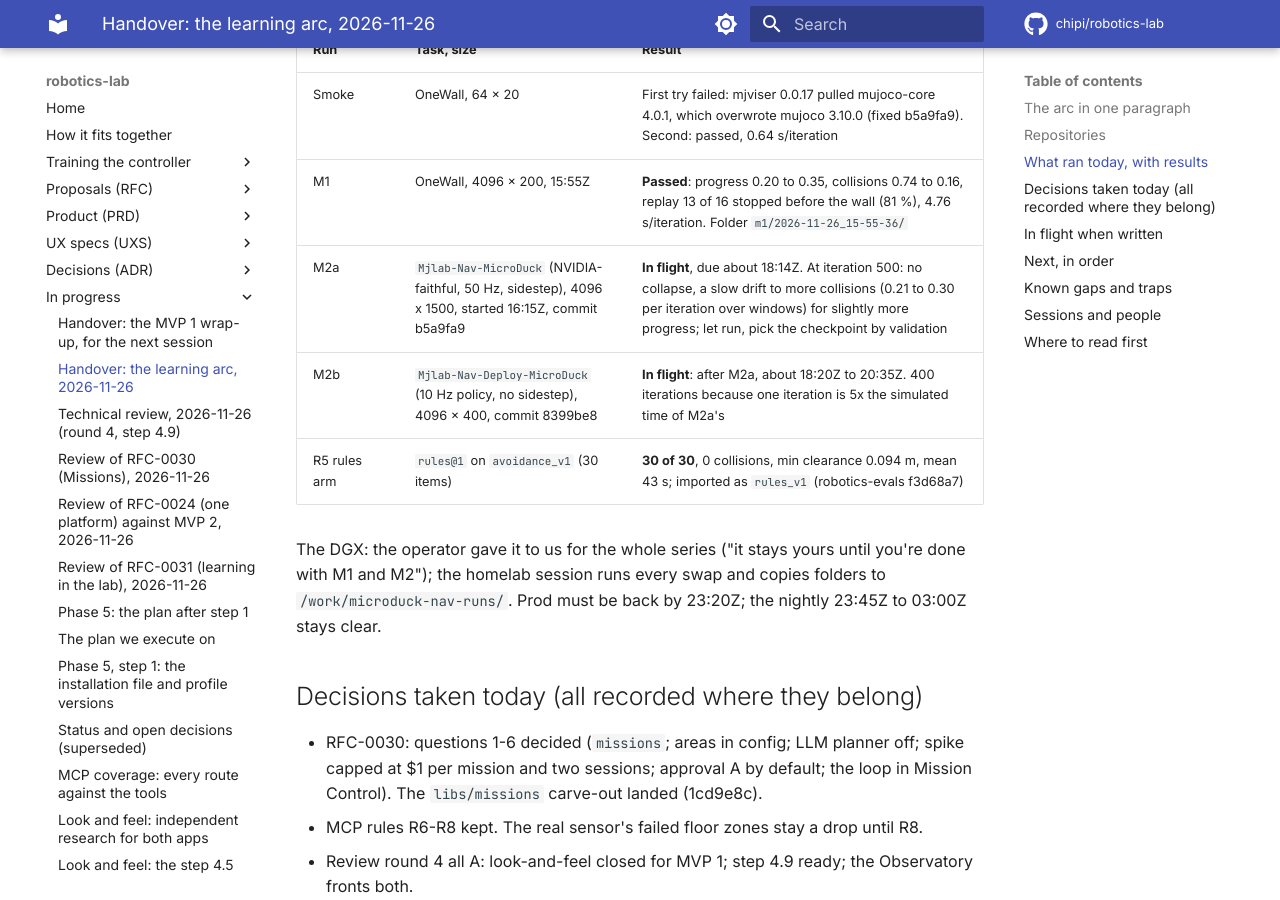
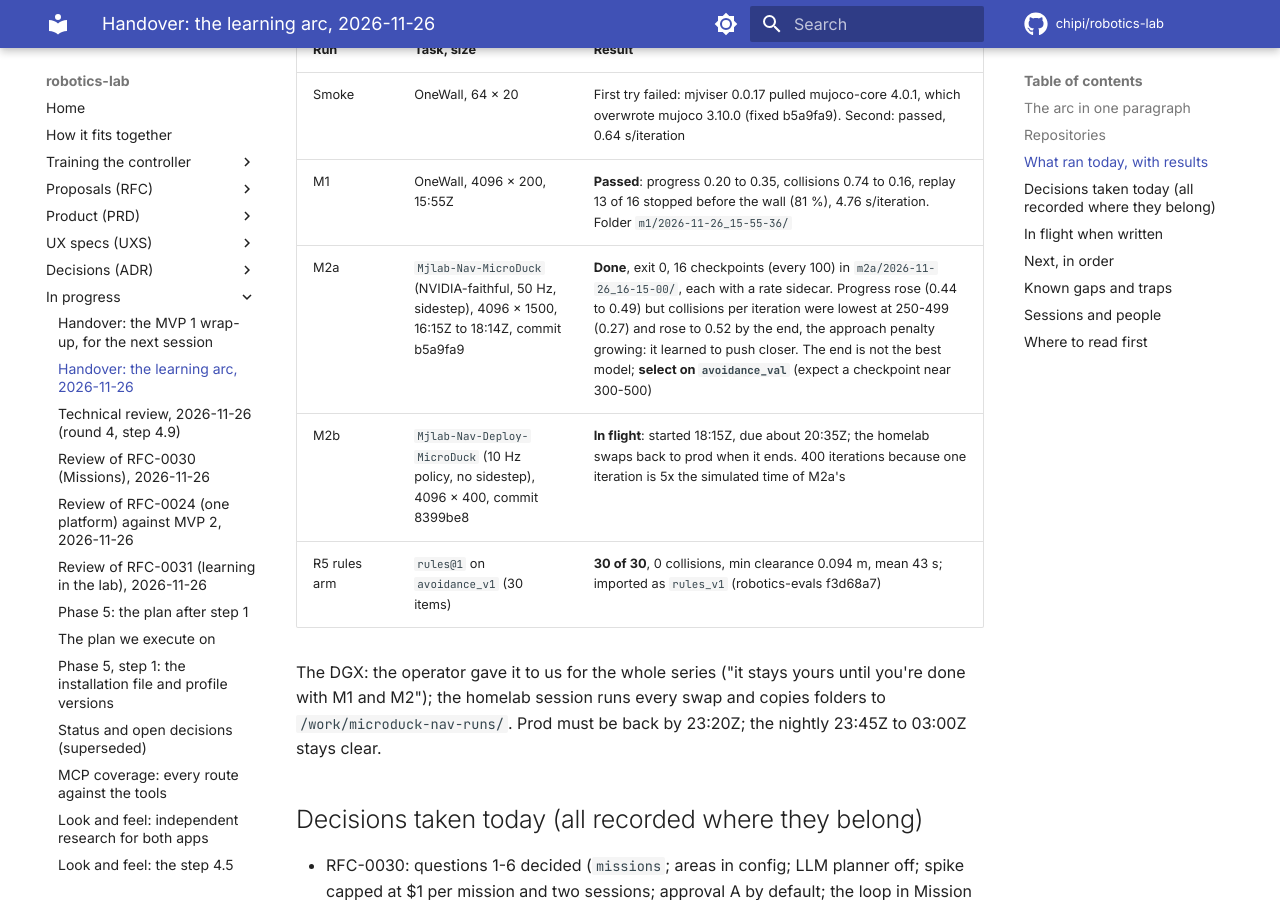
Before and after one commit to chipi/robotics-lab, an MkDocs documentation site: the page built from docs/wip/HANDOVER-TRAINING-2026-11-26.md, in a window 1280 px wide and 900 px high, scrolled down 1243 px. Built offline with MkDocs 1.6.1 and Material for MkDocs 9.7.7, drawn with Linux system fonts in a browser that asks for light colours; comment, search, counter and statistics services are not loaded.

Commit message:
docs(wip): the learning-arc handover with M2a's result (done; collisions lowest at 250-499 then rising, select by validation) and M2b started
Co-Authored-By: Claude Opus 5.5 <noreply@anthropic.com>
Claude-Session: https://claude.ai/code/session_014cvkLACeLchr5ni8n9hCia

```diff
--- a/docs/wip/HANDOVER-TRAINING-2026-11-26.md
+++ b/docs/wip/HANDOVER-TRAINING-2026-11-26.md
@@ -30,8 +30,8 @@ MVP 2 (the operator's decision).
 | --- | --- | --- |
 | Smoke | OneWall, 64 x 20 | First try failed: mjviser 0.0.17 pulled mujoco-core 4.0.1, which overwrote mujoco 3.10.0 (fixed b5a9fa9). Second: passed, 0.64 s/iteration |
 | M1 | OneWall, 4096 x 200, 15:55Z | **Passed**: progress 0.20 to 0.35, collisions 0.74 to 0.16, replay 13 of 16 stopped before the wall (81 %), 4.76 s/iteration. Folder `m1/2026-11-26_15-55-36/` |
-| M2a | `Mjlab-Nav-MicroDuck` (NVIDIA-faithful, 50 Hz, sidestep), 4096 x 1500, started 16:15Z, commit b5a9fa9 | **In flight**, due about 18:14Z. At iteration 500: no collapse, a slow drift to more collisions (0.21 to 0.30 per iteration over windows) for slightly more progress; let run, pick the checkpoint by validation |
-| M2b | `Mjlab-Nav-Deploy-MicroDuck` (10 Hz policy, no sidestep), 4096 x 400, commit 8399be8 | **In flight**: after M2a, about 18:20Z to 20:35Z. 400 iterations because one iteration is 5x the simulated time of M2a's |
+| M2a | `Mjlab-Nav-MicroDuck` (NVIDIA-faithful, 50 Hz, sidestep), 4096 x 1500, 16:15Z to 18:14Z, commit b5a9fa9 | **Done**, exit 0, 16 checkpoints (every 100) in `m2a/2026-11-26_16-15-00/`, each with a rate sidecar. Progress rose (0.44 to 0.49) but collisions per iteration were lowest at 250-499 (0.27) and rose to 0.52 by the end, the approach penalty growing: it learned to push closer. The end is not the best model; **select on `avoidance_val`** (expect a checkpoint near 300-500) |
+| M2b | `Mjlab-Nav-Deploy-MicroDuck` (10 Hz policy, no sidestep), 4096 x 400, commit 8399be8 | **In flight**: started 18:15Z, due about 20:35Z; the homelab swaps back to prod when it ends. 400 iterations because one iteration is 5x the simulated time of M2a's |
 | R5 rules arm | `rules@1` on `avoidance_v1` (30 items) | **30 of 30**, 0 collisions, min clearance 0.094 m, mean 43 s; imported as `rules_v1` (robotics-evals f3d68a7) |
 
 The DGX: the operator gave it to us for the whole series ("it stays yours until you're done with
```
